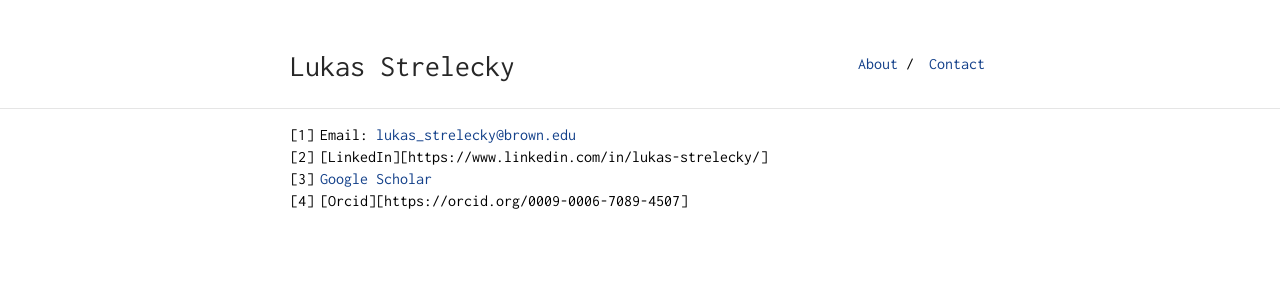
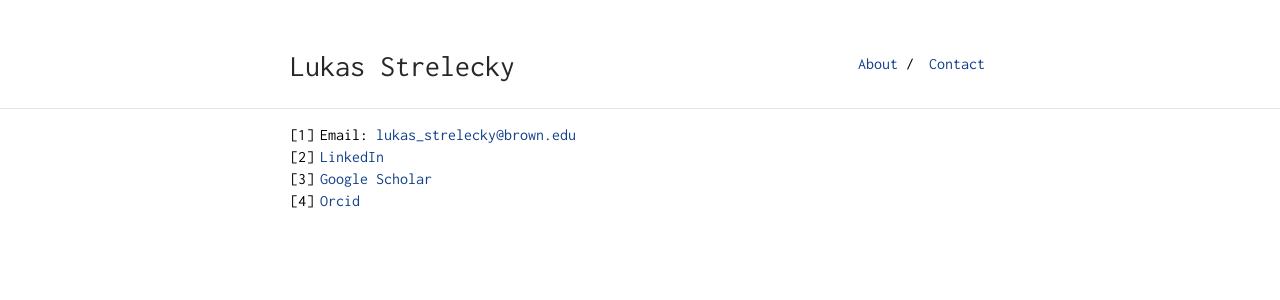
Before and after one commit to lstrelecky/lstrelecky.github.io, a Jekyll site: the page built from contact.md, in a window 1280 px wide. Shown: the top 300 px of the page. Built offline with Jekyll 4.4.1, drawn with Linux system fonts in a browser that asks for light colours; some of the changed lines change nothing that is shown.

Commit message:
add image and change image size

```diff
--- a/_sass/vars.scss
+++ b/_sass/vars.scss
@@ -3,7 +3,7 @@
  */
 
 $accent: #13408a;
-$image-size: 85px;
+$image-size: 160px;
 
 /*
  * Build Variables, don't touch
--- a/contact.md
+++ b/contact.md
@@ -4,6 +4,6 @@
 ---
 
 1. Email: [lukas_strelecky@brown.edu](mailto:lukas_strelecky@brown.edum)
-2. [LinkedIn][https://www.linkedin.com/in/lukas-strelecky/]
+2. [LinkedIn](https://www.linkedin.com/in/lukas-strelecky/)
 3. [Google Scholar](https://scholar.google.com/citations?user=y-22aDcAAAAJ&hl=en)
-4. [Orcid][https://orcid.org/0009-0006-7089-4507]
+4. [Orcid](ttps://orcid.org/0009-0006-7089-4507)
```
Also changed, not shown: bits-logo.png (deleted), 1 other file.
